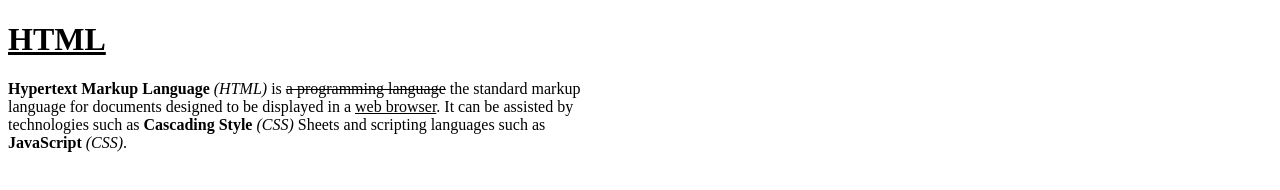
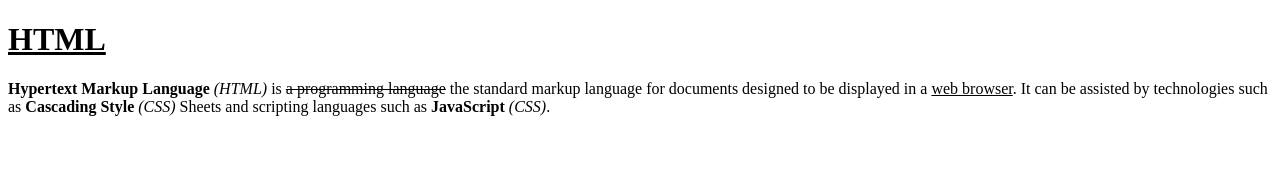
Before and after one commit to meawi/meawi.github.io, a plain HTML site: page uppgifter/1.4.2/index.html in a window 1280 px wide. Drawn offline with Linux system fonts and the light colour scheme.

Commit message:
Update index.html

```diff
--- a/uppgifter/1.4.2/index.html
+++ b/uppgifter/1.4.2/index.html
@@ -7,6 +7,6 @@
   <body>
     <h1><u>HTML</u></h1>
 
-    <p><strong>Hypertext Markup Language</strong> <em>(HTML)</em> is <del>a programming language</del> the standard markup <br> language for documents designed to be displayed in a <u>web browser</u>. It can be assisted by <br> technologies such as <strong>Cascading Style</strong> <em>(CSS)</em> Sheets and scripting languages such as <br> <strong>JavaScript</strong> <em>(CSS)</em>.</p>
+    <p><strong>Hypertext Markup Language</strong> <em>(HTML)</em> is <del>a programming language</del> the standard markup language for documents designed to be displayed in a <u>web browser</u>. It can be assisted by technologies such as <strong>Cascading Style</strong> <em>(CSS)</em> Sheets and scripting languages such as <strong>JavaScript</strong> <em>(CSS)</em>.</p>
   </body>
 </html>
```
